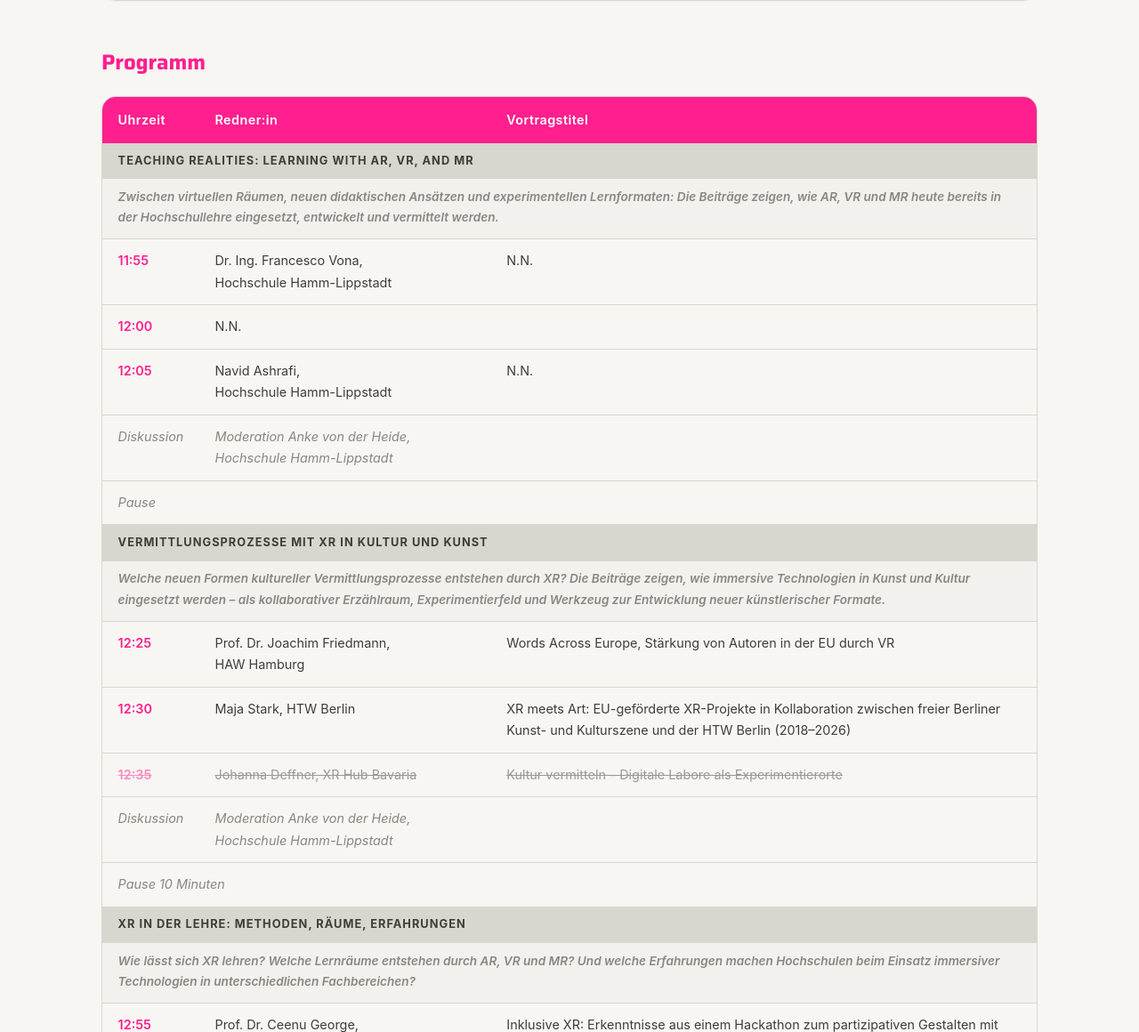
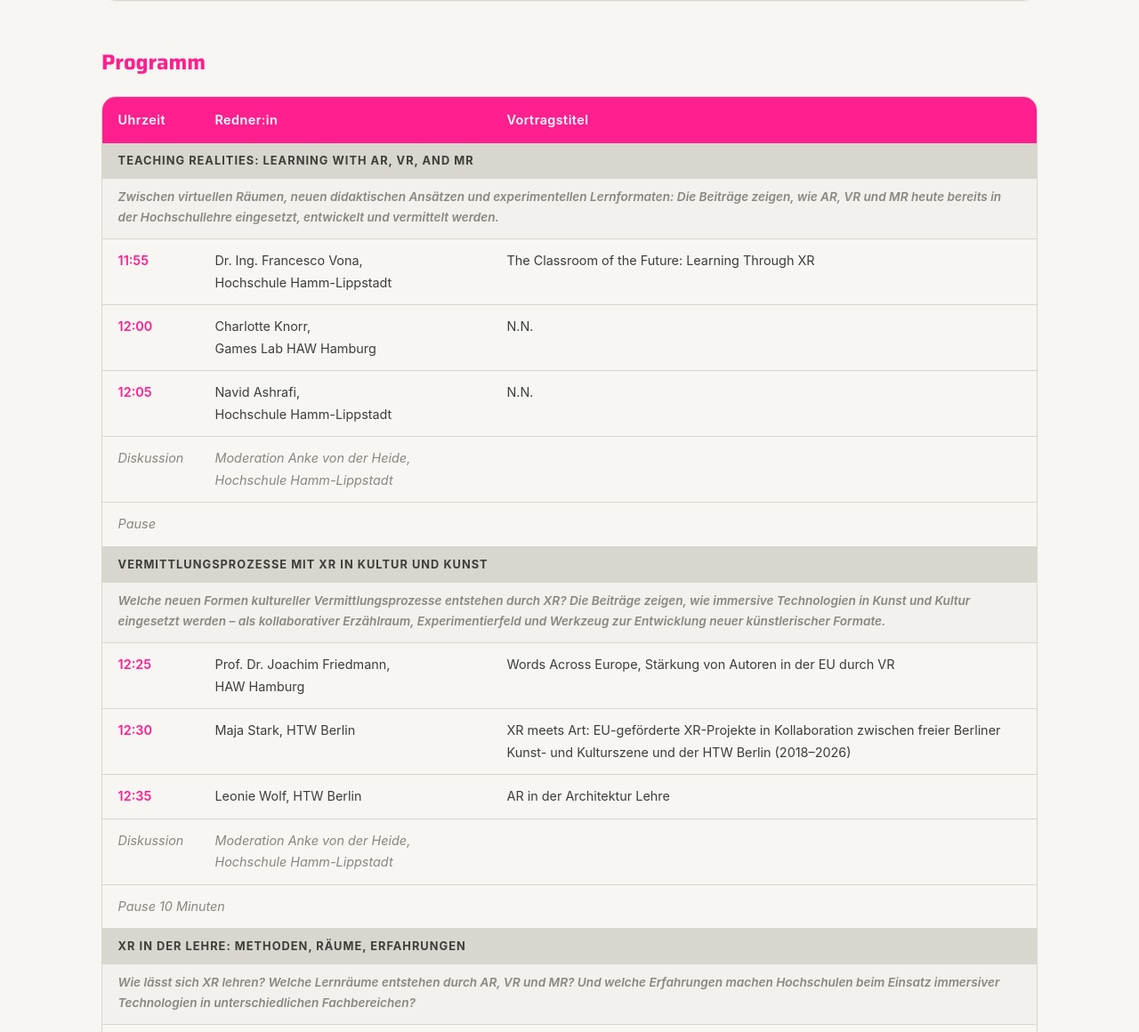
Before and after one commit to louziferr/xrwise-website, a Flask app: page /uff in a window 1280 px wide. Shown: the part 1591-2751 px from the top of the page at 89% size. Run offline with Flask 3, Linux system fonts and the light colour scheme; style sheets or scripts are compiled from the project's sources.

Commit message:
adjust program

```diff
--- a/templates/news/uff.html
+++ b/templates/news/uff.html
@@ -223,12 +223,12 @@
                 <tr>
                     <td>11:55</td>
                     <td>Dr. Ing. Francesco Vona,<br>Hochschule Hamm-Lippstadt</td>
-                    <td>N.N.</td>
+                    <td>{{ _('The Classroom of the Future: Learning Through XR') }}</td>
                 </tr>
                 <tr>
                     <td>12:00</td>
+                    <td>Charlotte Knorr,<br>Games Lab HAW Hamburg</td>
                     <td>N.N.</td>
-                    <td></td>
                 </tr>
                 <tr>
                     <td>12:05</td>
@@ -260,10 +260,10 @@
                     <td>Maja Stark, HTW Berlin</td>
                     <td>{{ _('XR meets Art: EU-geförderte XR-Projekte in Kollaboration zwischen freier Berliner Kunst- und Kulturszene und der HTW Berlin (2018–2026)') }}</td>
                 </tr>
-                <tr style="opacity: 0.5;">
-                    <td><s>12:35</s></td>
-                    <td><s>Johanna Deffner, XR Hub Bavaria</s></td>
-                    <td><s>{{ _('Kultur vermitteln – Digitale Labore als Experimentierorte') }}</s></td>
+                <tr>
+                    <td>12:35</td>
+                    <td>Leonie Wolf, HTW Berlin</td>
+                    <td>{{ _('AR in der Architektur Lehre') }}</td>
                 </tr>
                 <tr class="uff-meta">
                     <td>{{ _('Diskussion') }}</td>
```
Also changed, not shown: translations/de/LC_MESSAGES/messages.po, translations/en/LC_MESSAGES/messages.po, 2 other files.
